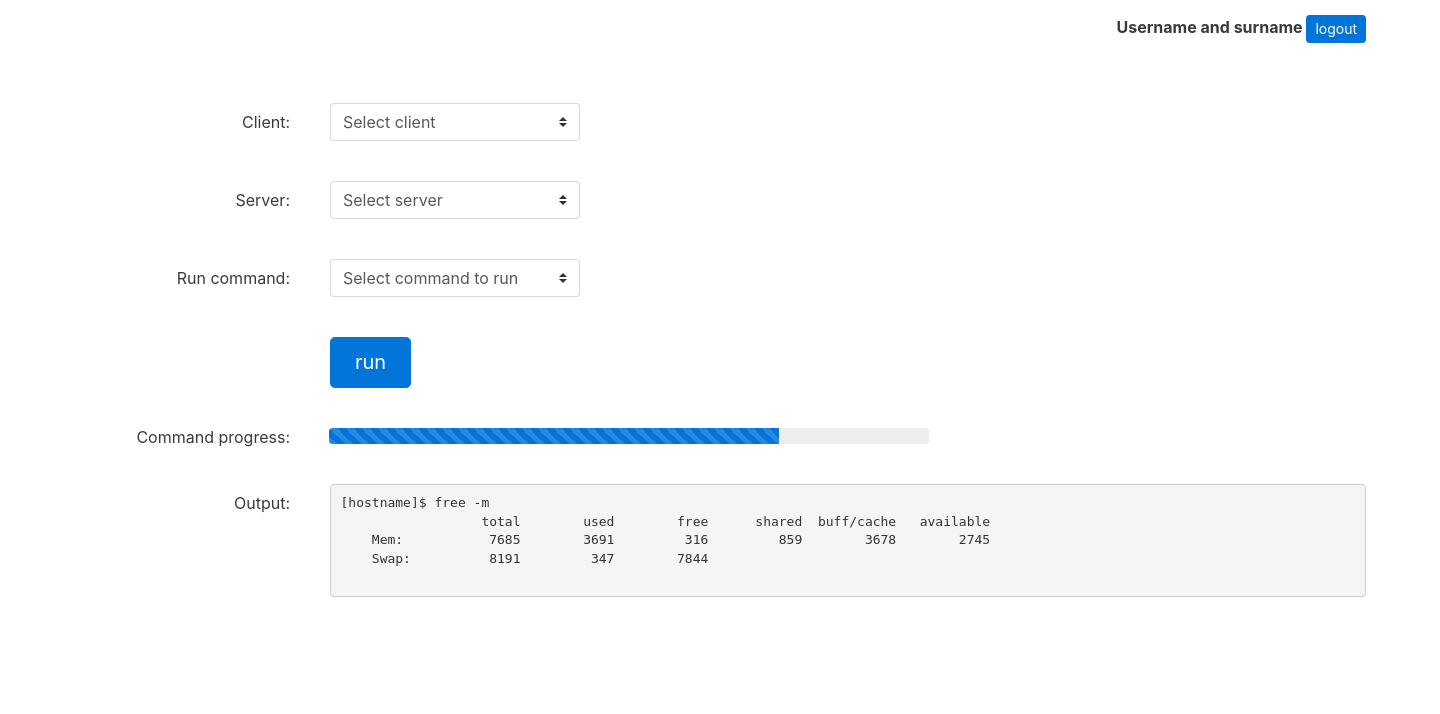
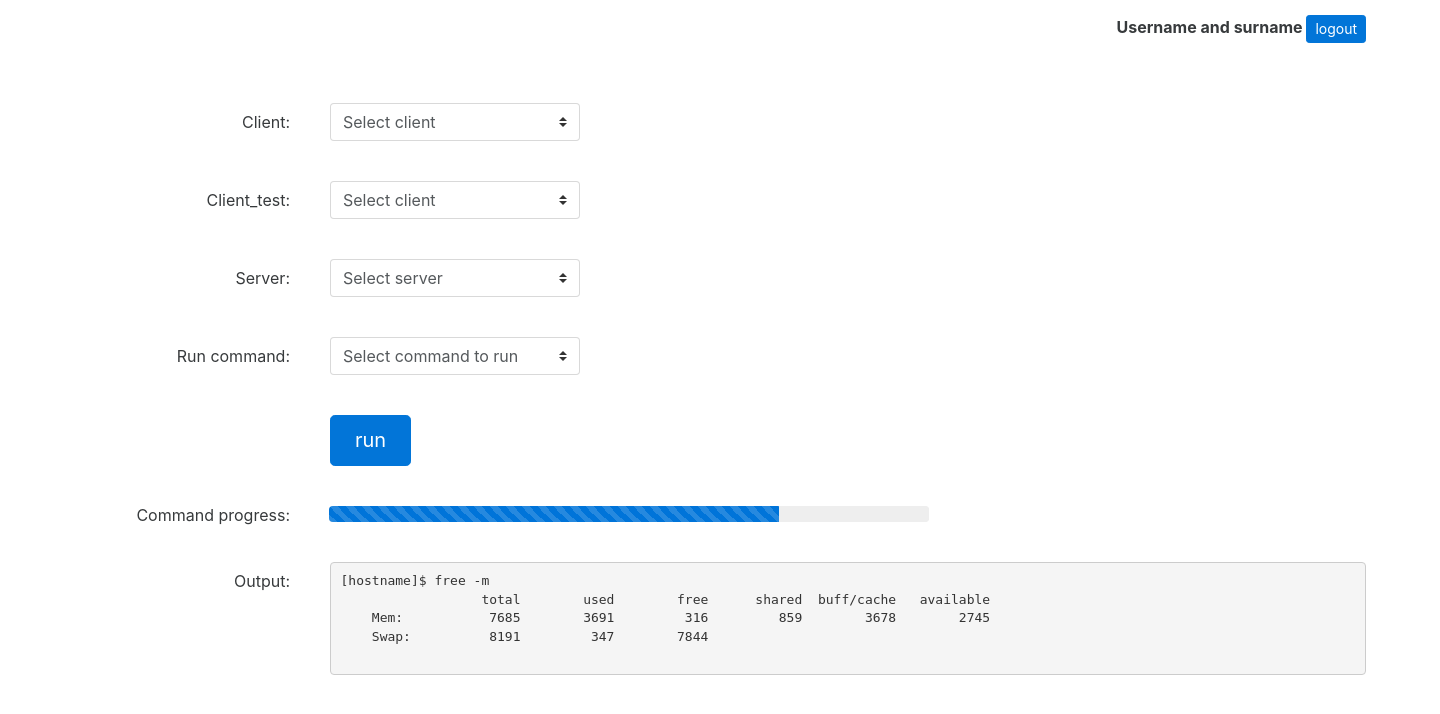
Before and after one commit to michalswi/getandfix, a Django app: page /webapp/ in a window 1440 px wide. Shown: the top 714 px of the page. Run offline with Django 3.2, Linux system fonts and the light colour scheme; tables that the repository leaves empty hold one stand-in row (values such as "Sample post"); some libraries are stand-ins or nearby versions.

Commit message:
views - in progress

```diff
--- a/django_app/webapp/templates/webapp/main.html
+++ b/django_app/webapp/templates/webapp/main.html
@@ -23,9 +23,20 @@
             <option selected>Select client</option>
             <option value="1">Allianz</option>
             <option value="2">Second</option>
-            <option value="3"> {{client}} </option>
+            <option value="3"> {{ client }} </option>
           </select>
         </li>
+
+        <li>
+          <span>Client_test:</span>
+          <select class="custom-select">
+            <option selected>Select client</option>
+            {% for c in client %}
+              <option value= {{ c.id }}> {{ c }} </option>
+            {% endfor %}
+          </select>
+        </li>
+
         <li>
           <span>Server:</span>
           <select class="custom-select">
--- a/django_app/webapp/views.py
+++ b/django_app/webapp/views.py
@@ -5,22 +5,27 @@ from django.template import RequestContext, loader
 from webapp.models import DbClient
 import datetime
 
+#render -> we do not need to specify context_instance = RequestContext(request)
+#render_to_response() -> we do
+
 def index(request):
     #return render(request, 'webapp/main.html')
-    test_var = DbClient.objects.get().client_name
-    context = {'client': test_var}
+    client_var = DbClient.objects.all()
+    context = {'client': client_var}
     return render(request, 'webapp/main.html', context)
 
-#def test(request):
-#    return render(request, 'webapp/test.html')
 
 def test(request):
+    #return render(request, 'webapp/test.html')
+
     #now = datetime.datetime.now()
     #context = {'current_date': now}
     #return render(request, 'webapp/test.html', context)
+
     test_var = DbClient.objects.get().client_name
     context = {'client': test_var}
     return render(request, 'webapp/test.html', context)
+
 
 def about(request):
     t = loader.get_template('webapp/about.html')
```
Also changed, not shown: django_app/webapp/templates/webapp/test.html (line endings or trailing spaces), 1 other file.
